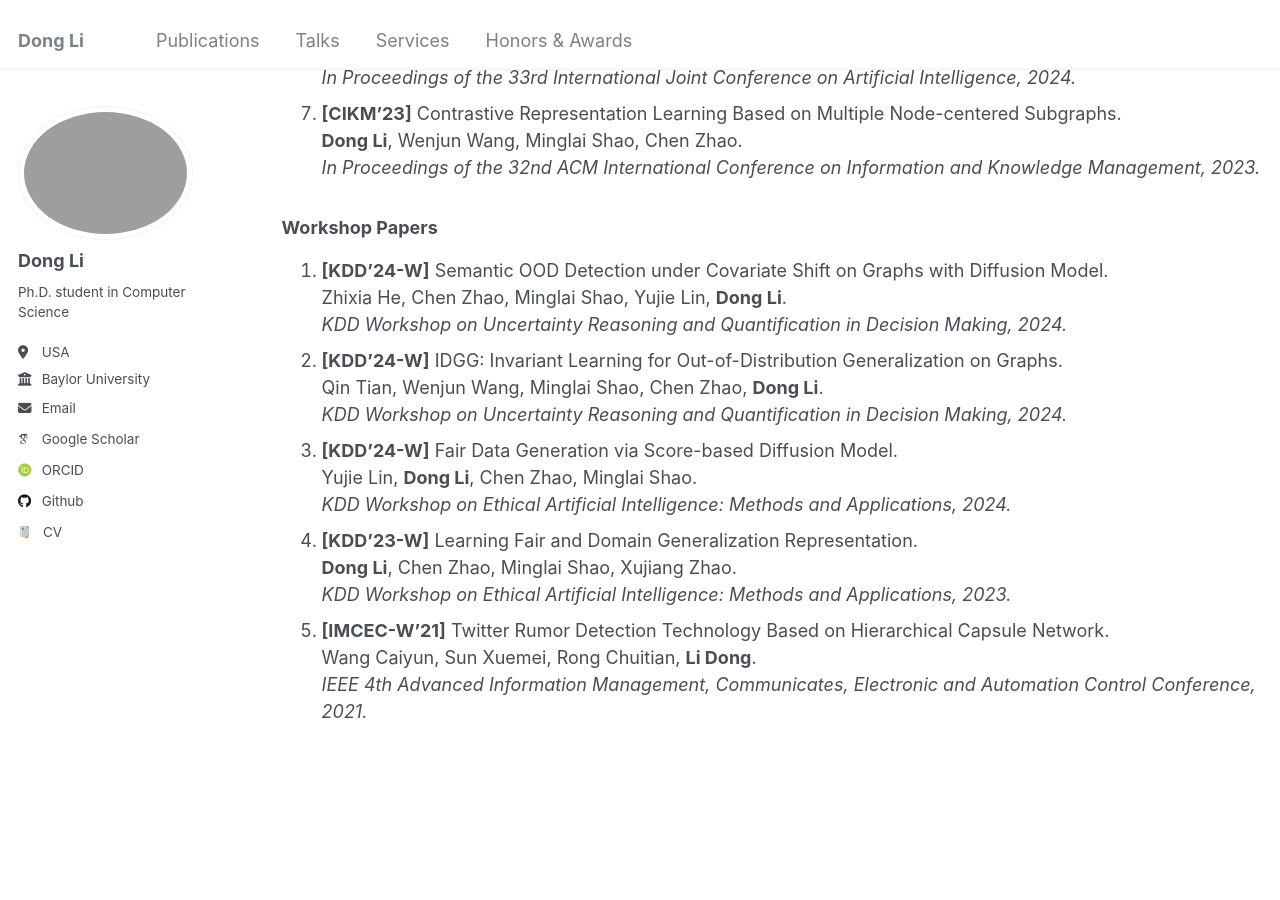
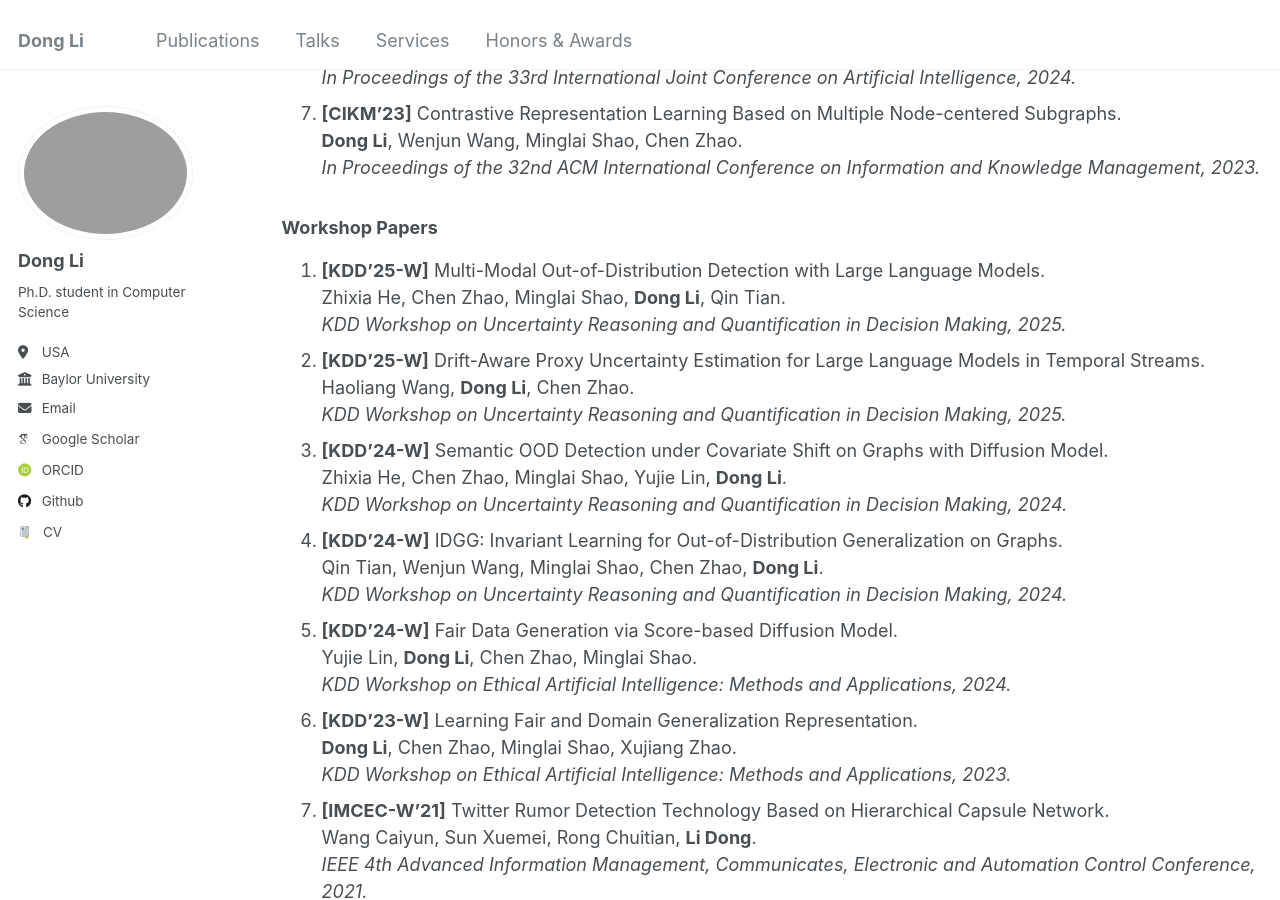
Before and after one commit to TurkeyWatanabe/dongli, a Jekyll site: the page built from _pages/publications.html, in a window 1280 px wide and 900 px high, scrolled down 1440 px. Built offline with Jekyll 4.4.1, drawn with Linux system fonts in a browser that asks for light colours; some web fonts are replaced.

Commit message:
Update publications.html

```diff
--- a/_pages/publications.html
+++ b/_pages/publications.html
@@ -76,6 +76,14 @@ author_profile: true
 <h3>Workshop Papers</h3>
 
 <ol>
+  <li><strong>[KDD’25-W]</strong> Multi-Modal Out-of-Distribution Detection with Large Language Models. <br>
+  Zhixia He, Chen Zhao, Minglai Shao, <strong>Dong Li</strong>, Qin Tian. <br>
+  <em>KDD Workshop on Uncertainty Reasoning and Quantification in Decision Making, 2025.</em></li>
+
+  <li><strong>[KDD’25-W]</strong> Drift-Aware Proxy Uncertainty Estimation for Large Language Models in Temporal Streams. <br>
+  Haoliang Wang, <strong>Dong Li</strong>, Chen Zhao. <br>
+  <em>KDD Workshop on Uncertainty Reasoning and Quantification in Decision Making, 2025.</em></li>
+
   <li><strong>[KDD’24-W]</strong> Semantic OOD Detection under Covariate Shift on Graphs with Diffusion Model. <br>
   Zhixia He, Chen Zhao, Minglai Shao, Yujie Lin, <strong>Dong Li</strong>. <br>
   <em>KDD Workshop on Uncertainty Reasoning and Quantification in Decision Making, 2024.</em></li>
```
